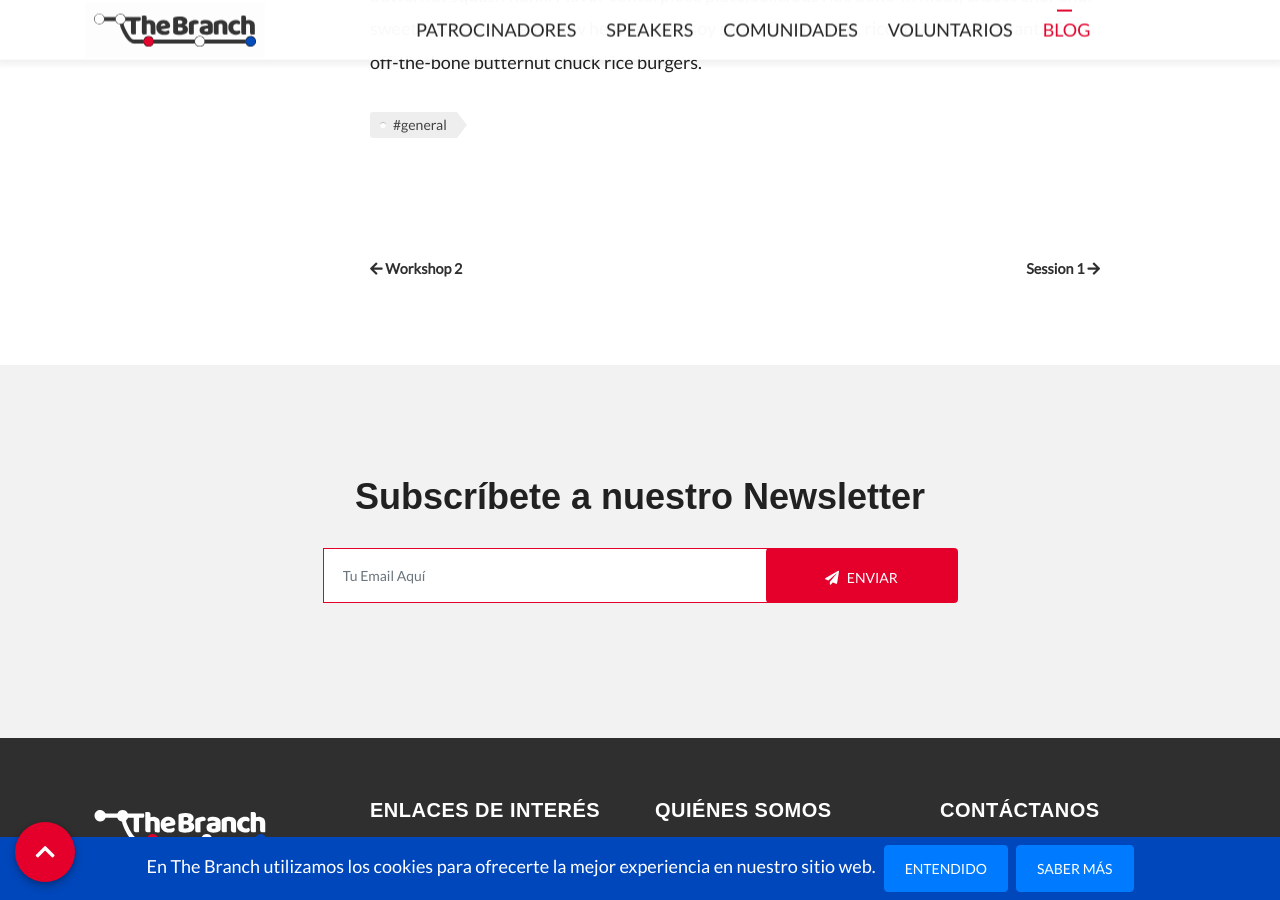
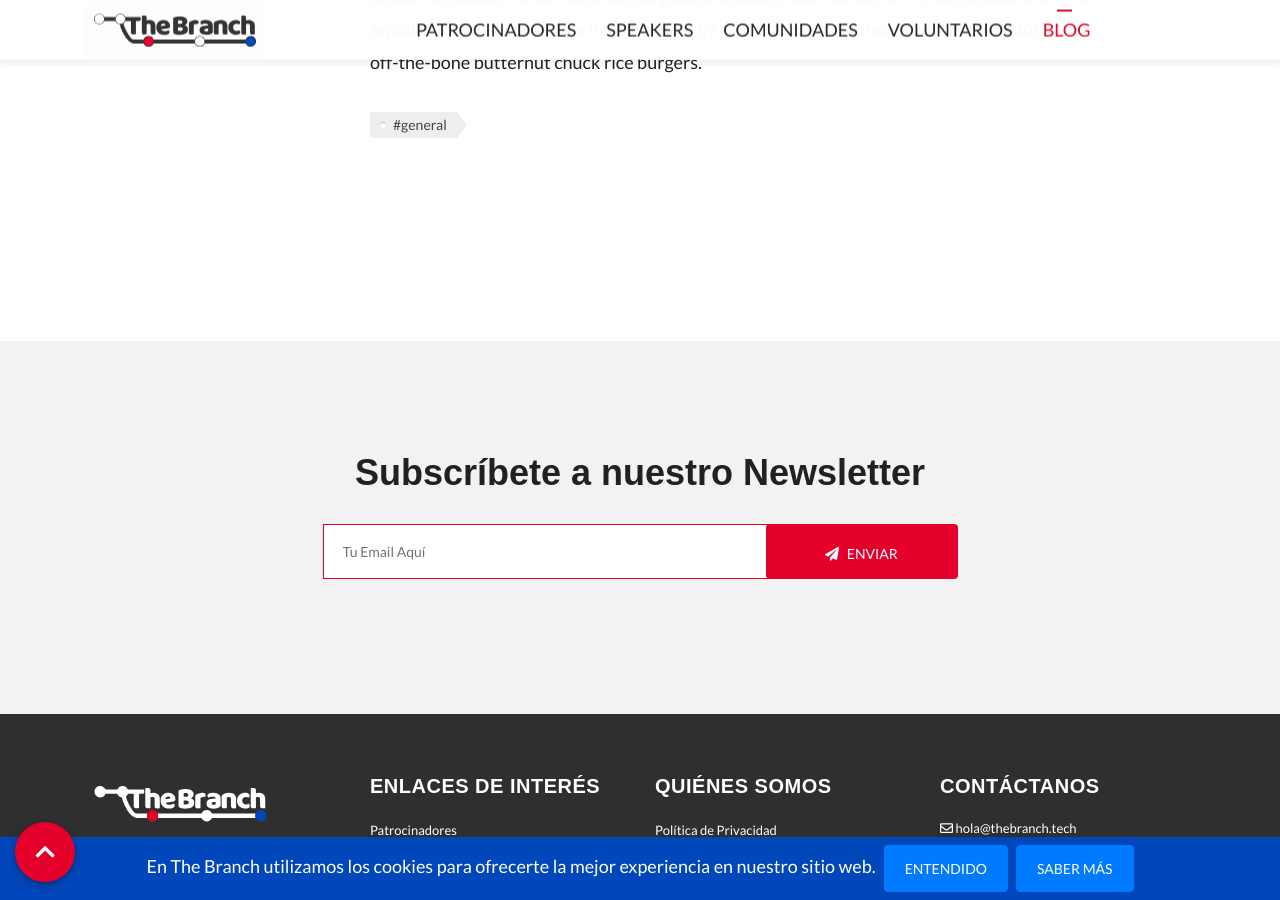
Before and after one commit to marvlm/thebranchconf, a Jekyll site: the page built from _posts/schedule/2019-09-12-14-15-lunch.md, in a window 1280 px wide and 900 px high, scrolled down 518 px. Built offline with Jekyll 4.4.1, drawn with Linux system fonts in a browser that asks for light colours; nearby versions of some CDN libraries; some web fonts are replaced; our own code applies the rules of GitHub Pages for plain Markdown files; comment, search, counter and statistics services are not loaded.

Commit message:
Added condition to avoid posts with category 'session' to be displayed in the previous-next component

```diff
--- a/_includes/blog/previous-next.html
+++ b/_includes/blog/previous-next.html
@@ -4,16 +4,22 @@
             <div class="row prevnextlinks small font-weight-bold">
                 {% if page.previous.url %}
                 <div class="col-md-6 rightborder pl-0">
-                   <a class="prevnext" href="{{ site.baseurl }}{{ page.previous.url }}"><i class="fas fa-arrow-left"></i> {% if page.previous.image %} <img
-                           height="40px" class="mr-1" src="{{site.baseurl}}/{{page.previous.image}}" alt="{{page.previous.title}}"> {% endif %}
+                    {% unless page.previous.categories contains "session" %}
+                    <a class="prevnext" href="{{ site.baseurl }}{{ page.previous.url }}"><i
+                            class="fas fa-arrow-left"></i> {% if page.previous.image %} <img height="40px" class="mr-1"
+                            src="{{site.baseurl}}/{{page.previous.image}}" alt="{{page.previous.title}}"> {% endif %}
                         {{page.previous.title}}</a>
+                    {% endunless %}
                 </div>
                 {% endif %}
                 {% if page.next.url %}
                 <div class="col-md-6 text-right pr-0">
+                    {% unless page.next.categories contains "session" %}
                     <a class="prevnext" href="{{ site.baseurl }}{{ page.next.url }}"> {{page.next.title}}
-                       {% if page.next.image %} <img alt="{{page.next.title}}" title="{{page.next.title}}" height="40px" class="ml-1" src="{{site.baseurl}}/{{page.next.image}}">
+                        {% if page.next.image %} <img alt="{{page.next.title}}" title="{{page.next.title}}"
+                            height="40px" class="ml-1" src="{{site.baseurl}}/{{page.next.image}}">
                         {% endif %} <i class="fas fa-arrow-right"></i></a>
+                    {% endunless %}
                 </div>
                 {% endif %}
             </div>
```
Lines whose indentation alone changed are shown as unchanged.
